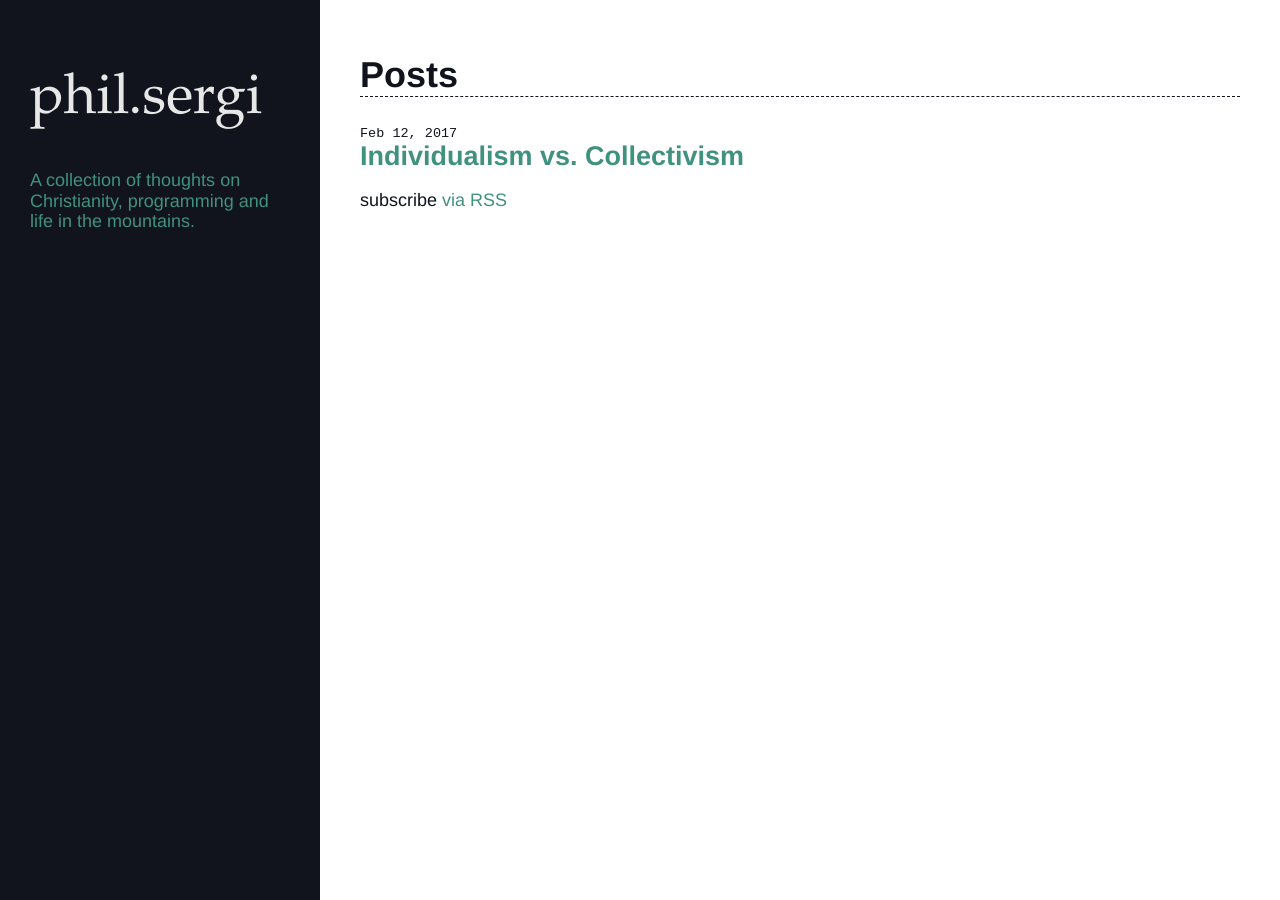
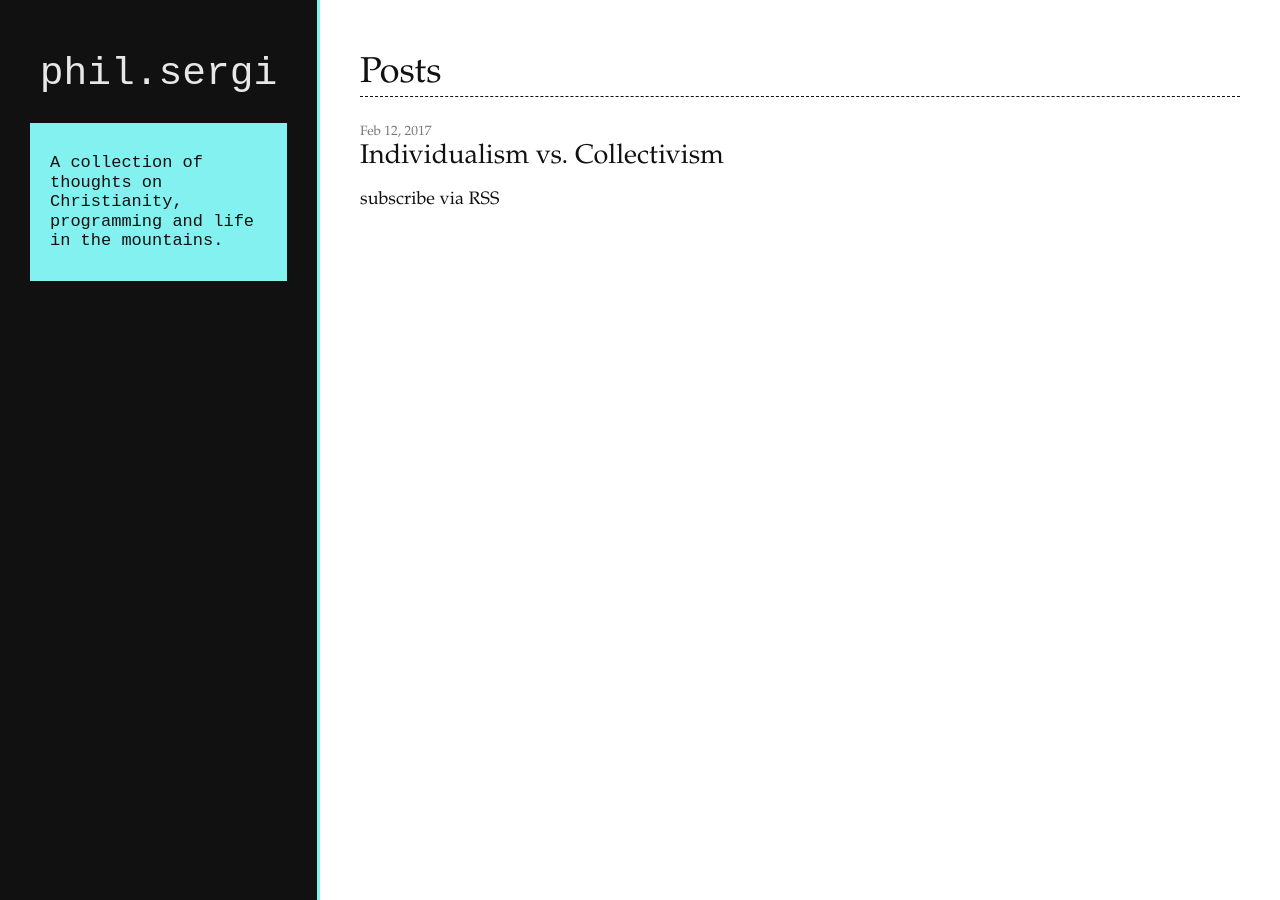
Before and after one commit to psergi/psergi.github.io, a Jekyll site: the page built from index.md, in a window 1280 px wide. Built offline with Jekyll 4.4.1, drawn with Linux system fonts in a browser that asks for light colours.

Commit message:
updated design

```diff
--- a/assets/main.css
+++ b/assets/main.css
@@ -468,8 +468,8 @@ html {
 }
 
 body {
-  font-family: Helvetica, Arial, sans-serif;
-  color: #11141c;
+  font-family: Palatino, Georgia, Serif;
+  color: #111;
   font-size: 18px;
 }
 
@@ -478,32 +478,37 @@ a:hover,
 a:visited,
 a:focus,
 a:active {
-  color: #40917f;
+  color: #111;
   text-decoration: none;
   transition-property: border-color;
   border-bottom: 1px solid #fff;
+  transition-property: border-color;
   transition-duration: 500ms;
+  -webkit-transition-property: border-color;
+  -webkit-transition-duration: 500ms;
 }
 a:hover {
-  border-bottom: 1px solid;
+  border-bottom: 1px solid #82f1ef;
 }
 
 .sidebar {
   padding: 30px;
-  background-color: #11141C;
+  background-color: #111;
   position: fixed;
   width: 320px;
   bottom: 0;
   top:0;
-  -webkit-font-smoothing: antialiased;
-  -moz-osx-font-smoothing: grayscale;
+  border-right: 3px solid #82f1ef;
 }
 
 .sidebar__title {
-  font-size: 3.125em;
+  font-size: 2.2em;
   font-weight: normal;
-  color: #E7E7E7;
-  font-family: Palatino;
+  text-align: center;
+  font-family: Courier New;
+  margin-top: 21px;
+  -webkit-font-smoothing: antialiased;
+  -moz-osx-font-smoothing: grayscale;
 }
 .sidebar__title-link,
 .sidebar__title-link:focus,
@@ -516,7 +521,10 @@ a:hover {
 }
 
 .sidebar__description {
-  color: #40917F;
+  font-size: 17px;
+  padding: 30px 20px;
+  font-family: Courier New;
+  background-color: #82f1ef;
 }
 
 .content {
@@ -526,6 +534,7 @@ a:hover {
 
 .page-heading {
   border-bottom: 1px dashed;
+  font-weight: normal;
 }
 
 .post-list {
@@ -538,21 +547,25 @@ a:hover {
 .post-list__title {
   margin-bottom: 10px;
   margin-top: 0px;
+  font-weight: normal;
 }
 .post-list__date {
-  font-family: 'Courier New', monospace;
   font-size: .75em;
+  color: #777;
 }
 
 .post__body blockquote {
   border-left: 10px solid #E4E4E4;
-  font-size: .875em;
+  font-size: .9em;
   font-style: italic;
   margin-left: 0px;
   padding-left: 20px;
 }
 
+.post__title {
+  font-weight: normal;
+}
 .post__meta {
-  font-family: 'Courier New';
   font-size: .875em;
+  color: #777;
 }
```
